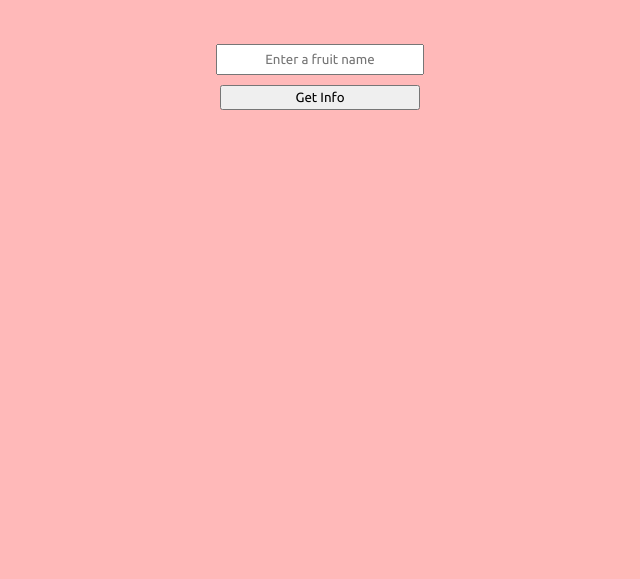
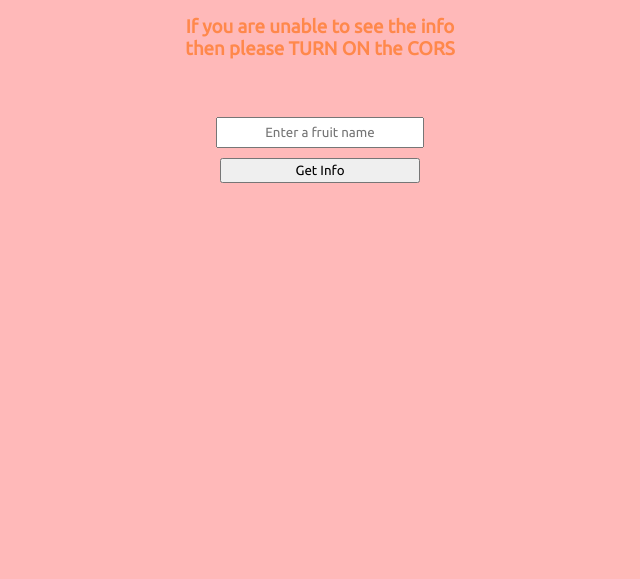
Before and after one commit to devashu397/Fruit-Info, a plain HTML site: page index.html in a window 1280 px wide. Shown: the part 221-800 px from the top of the page, without its empty margins (320-960 px from the left). Drawn offline with Linux system fonts and the light colour scheme.

Commit message:
Added note div

```diff
--- a/index.css
+++ b/index.css
@@ -12,6 +12,12 @@ h1.title {
 div.imgdiv {
   padding-top: 10px;
   text-align: center;
+}
+
+h3.note {
+  padding-top: 10px;
+  text-align: center;
+  color: #ff884b;
 }
 
 h3.info {
--- a/index.html
+++ b/index.html
@@ -20,6 +20,9 @@
     <div class="imgdiv">
       <img src="./assets/Logo 2.png" />
     </div>
+    <h3 class="note">
+      If you are unable to see the info<br />then please TURN ON the CORS
+    </h3>
     <h3 id="info" class="info"></h3>
     <div class="inputdiv">
       <input id="input" placeholder="Enter a fruit name" type="text" />
```
